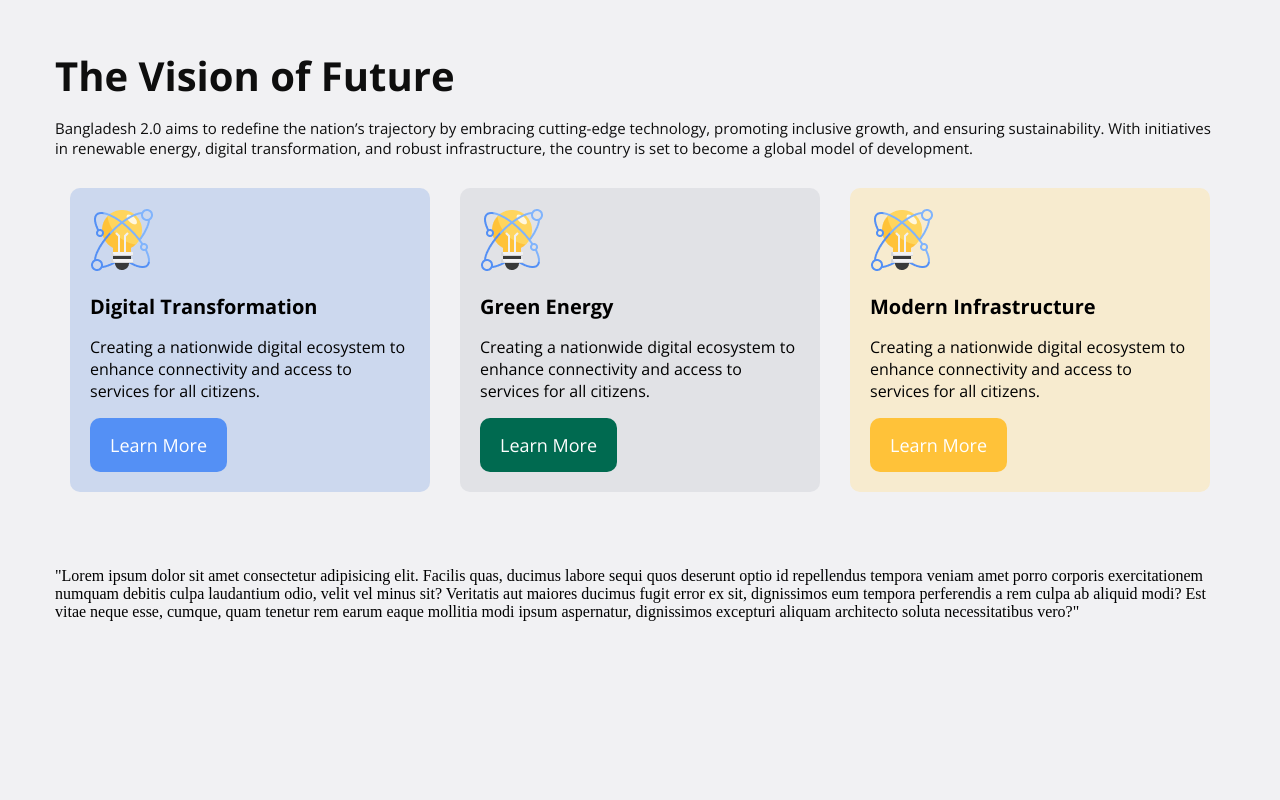
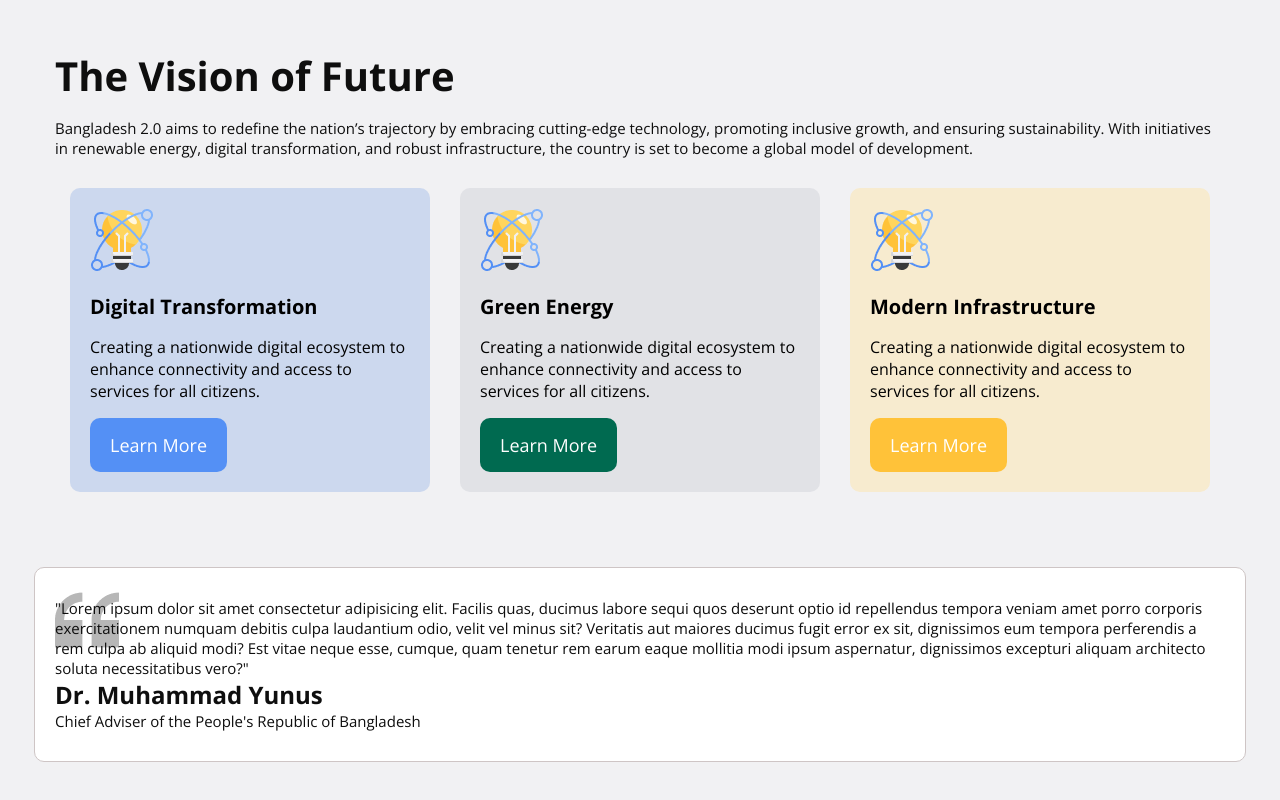
Before and after one commit to creative-kamrul/bangladesh2.0, a plain HTML site: page index.html in a window 1280 px wide. Shown: the part 1229-2029 px from the top of the page. Before the commit the page ends 1910 px from the top, so only its background shows below. Drawn offline with nearby package versions, Linux system fonts and the light colour scheme.

Commit message:
feedback done

```diff
--- a/css/style.css
+++ b/css/style.css
@@ -161,9 +161,33 @@ nav a .header-btn:hover{
 .feedback{
   max-width: 1170px;
   margin: 60px auto;
+  background: url(/images/quote-bg.png);
+  background-repeat: no-repeat;
+  background-position: 20px 20px;
+  background-color: #ffffff;
+  padding: 30px 20px;
+  border: 1px solid #cec5c5;
+  border-radius: 10px;
 }
 
-.feedback
-.feedback
-.feedback
-.feedback
+.feedback .feed{
+  color: rgba(14, 14, 14, 50);
+  font-size: 15px;
+  font-family: "Open Sans", serif;
+  margin: 0;
+}
+.feedback .name{
+  font-family: "Open Sans", serif;
+  font-weight: bold;
+  color: #0E0E0E;
+  font-size: 24px;
+  margin: 0;
+}
+.feedback .podobi{
+  color: rgba(14, 14, 14, 50);
+  font-size: 15px;
+  font-family: "Open Sans", serif;
+  margin: 0;
+}
+
+/* ================news=============== */
--- a/index.html
+++ b/index.html
@@ -84,7 +84,8 @@
         <!-- -----------feedback part------------- -->
          <div class="feedback">
             <p class="feed">"Lorem ipsum dolor sit amet consectetur adipisicing elit. Facilis quas, ducimus labore sequi quos deserunt optio id repellendus tempora veniam amet porro corporis exercitationem numquam debitis culpa laudantium odio, velit vel minus sit? Veritatis aut maiores ducimus fugit error ex sit, dignissimos eum tempora perferendis a rem culpa ab aliquid modi? Est vitae neque esse, cumque, quam tenetur rem earum eaque mollitia modi ipsum aspernatur, dignissimos excepturi aliquam architecto soluta necessitatibus vero?"</p>
-
+            <p class="name">Dr. Muhammad Yunus</p>
+            <p class="podobi">Chief Adviser of the People's Republic of Bangladesh</p>
          </div>
     </main>
     <footer>
```
